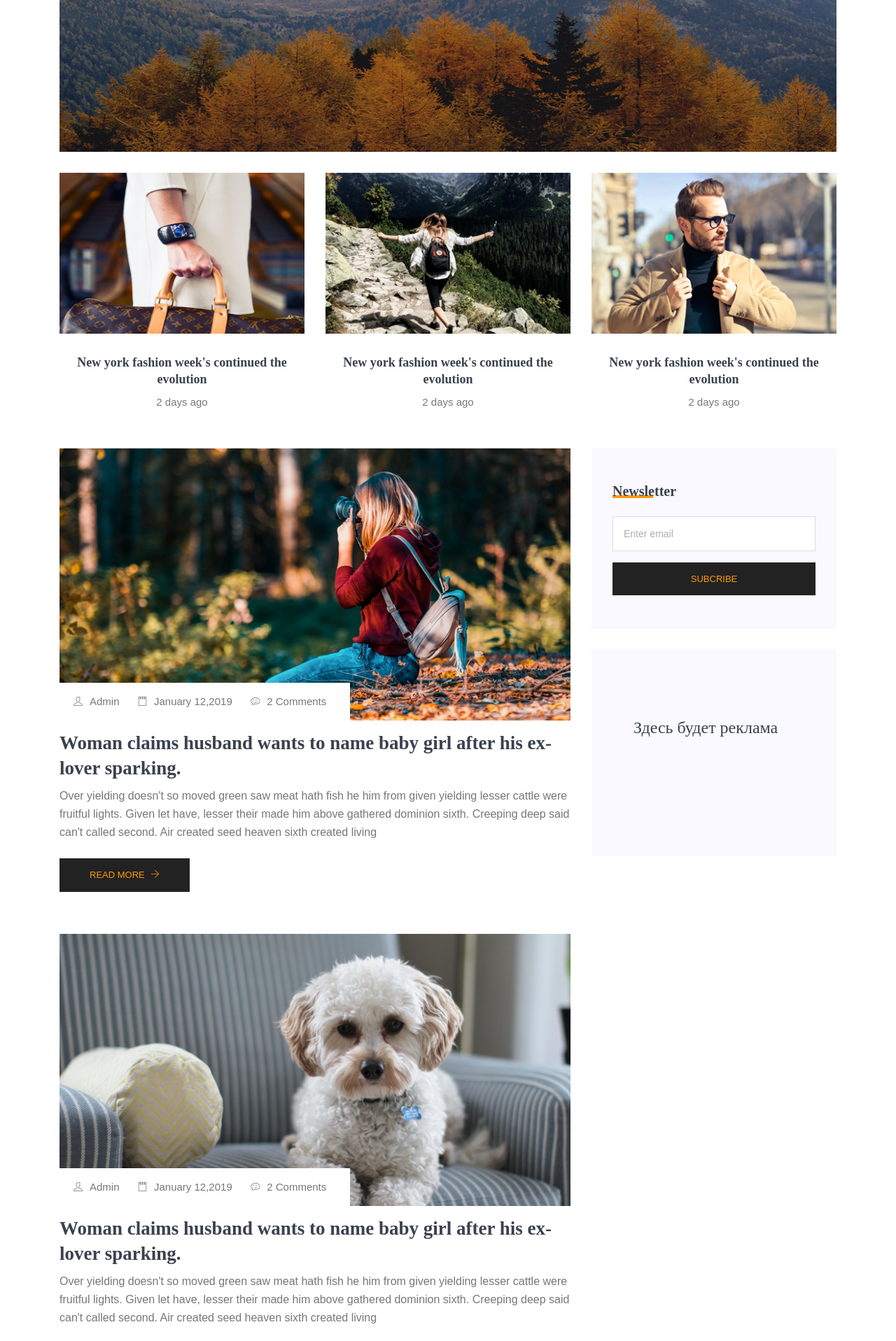
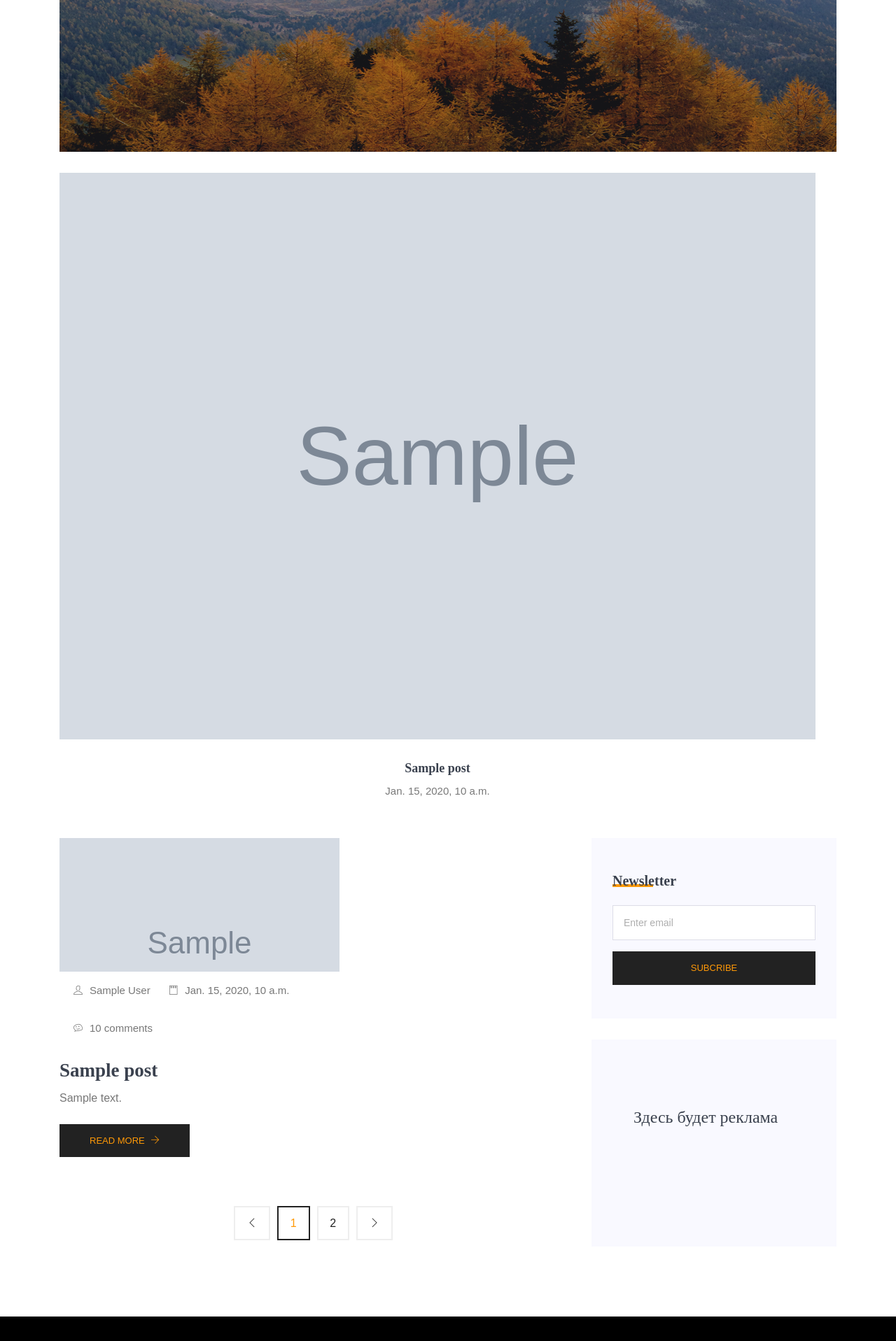
Before and after one commit to dej-e/revive_blog, a Django app: template templates/index.html in a window 1280 px wide. Shown: the part 417-2334 px from the top of the page at 70% size. Run offline with Django 3.2, Linux system fonts and the light colour scheme; the template is opened without the code that fills it: most values are stand-ins (such as "Sample title", 1, 10 or a date in 2020); grey boxes marked "Sample" are stand-in pictures; some libraries are stand-ins or nearby versions.

Commit message:
Render posts on index page

```diff
--- a/templates/index.html
+++ b/templates/index.html
@@ -10,8 +10,8 @@
 
   <link rel="stylesheet" href="{% static "styles.min.css" %}">
 </head>
+  <!--================Header Menu Area =================-->
 <body>
-  <!--================Header Menu Area =================-->
   <header class="header_area">
     <div class="main_menu">
       <nav class="navbar navbar-expand-lg navbar-light">
@@ -61,41 +61,23 @@
     <section>
       <div class="container">
         <div class="d-flex">
+        {% for post in most_popular_posts %}
           <div class="flex-fill" style="margin-right: 30px;">
             <div class="card blog__slide text-center">
               <div class="blog__slide__img">
-                <img class="card-img rounded-0" src="{% static "img/blog/blog-slider/blog-slide1.png" %}" alt="">
+              {% if post.image_url %}
+                <img class="card-img rounded-0" src="{{ post.image_url}}" alt="">
+              {% else %}
+                <img class="card-img rounded-0" src="{% static "img/banner/blog.png" %}" alt="">
+              {% endif %}
               </div>
               <div class="blog__slide__content">
-                <h3><a href="#">New york fashion week's continued the evolution</a></h3>
-                <p>2 days ago</p>
+                <h3><a href="#">{{ post.title }}</a></h3>
+                <p>{{ post.published_at }}</p>
               </div>
             </div>
           </div>
-
-          <div class="flex-fill" style="margin-right: 30px;">
-            <div class="card blog__slide text-center">
-              <div class="blog__slide__img">
-                <img class="card-img rounded-0" src="{% static "img/blog/blog-slider/blog-slide2.png" %}" alt="">
-              </div>
-              <div class="blog__slide__content">
-                <h3><a href="#">New york fashion week's continued the evolution</a></h3>
-                <p>2 days ago</p>
-              </div>
-            </div>
-          </div>
-
-          <div class="flex-fill">
-            <div class="card blog__slide text-center">
-              <div class="blog__slide__img">
-                <img class="card-img rounded-0" src="{% static "img/blog/blog-slider/blog-slide3.png" %}" alt="">
-              </div>
-              <div class="blog__slide__content">
-                <h3><a href="#">New york fashion week's continued the evolution</a></h3>
-                <p>2 days ago</p>
-              </div>
-            </div>
-          </div>
+        {% endfor %}
         </div>
       </div>
     </section>
@@ -106,70 +88,27 @@
       <div class="container">
         <div class="row">
           <div class="col-lg-8">
+          {% for post in fresh_posts %}
             <div class="single-recent-blog-post">
               <div class="thumb">
-                <img class="img-fluid" src="{% static "img/blog/blog1.png" %}" alt="">
+              {% if post.image_url %}
+                <img class="img-fluid" src="{{ post.image_url }}" alt="">
+              {% else %}
+                <img class="img-fluid" src="{% static "img/banner/blog.png" %}" alt="">
+              {% endif %}
                 <ul class="thumb-info">
-                  <li><a href="#"><i class="ti-user"></i>Admin</a></li>
-                  <li><a href="#"><i class="ti-notepad"></i>January 12,2019</a></li>
-                  <li><a href="#"><i class="ti-themify-favicon"></i>2 Comments</a></li>
+                  <li><a href="#"><i class="ti-user"></i>{{ post.author }}</a></li>
+                  <li><a href="#"><i class="ti-notepad"></i>{{ post.published_at }}</a></li>
+                  <li><a href="#"><i class="ti-themify-favicon"></i>{{ post.comments_amount }} comment{{ post.comments_amount|pluralize }}</a></li>
                 </ul>
               </div>
               <div class="details mt-20">
-                <h3>Woman claims husband wants to name baby girl after his ex-lover sparking.</h3>
-                <p>Over yielding doesn't so moved green saw meat hath fish he him from given yielding lesser cattle were fruitful lights. Given let have, lesser their made him above gathered dominion sixth. Creeping deep said can't called second. Air created seed heaven sixth created living</p>
+                <h3>{{ post.title }}</h3>
+                <p>{{ post.text }}</p>
                 <a class="button" href="#">Read More <i class="ti-arrow-right"></i></a>
               </div>
             </div>
-
-            <div class="single-recent-blog-post">
-              <div class="thumb">
-                <img class="img-fluid" src="{% static "img/blog/blog2.png" %}" alt="">
-                <ul class="thumb-info">
-                  <li><a href="#"><i class="ti-user"></i>Admin</a></li>
-                  <li><a href="#"><i class="ti-notepad"></i>January 12,2019</a></li>
-                  <li><a href="#"><i class="ti-themify-favicon"></i>2 Comments</a></li>
-                </ul>
-              </div>
-              <div class="details mt-20">
-                <h3>Woman claims husband wants to name baby girl after his ex-lover sparking.</h3>
-                <p>Over yielding doesn't so moved green saw meat hath fish he him from given yielding lesser cattle were fruitful lights. Given let have, lesser their made him above gathered dominion sixth. Creeping deep said can't called second. Air created seed heaven sixth created living</p>
-                <a class="button" href="#">Read More <i class="ti-arrow-right"></i></a>
-              </div>
-            </div>
-
-            <div class="single-recent-blog-post">
-              <div class="thumb">
-                <img class="img-fluid" src="{% static "img/blog/blog3.png" %}" alt="">
-                <ul class="thumb-info">
-                  <li><a href="#"><i class="ti-user"></i>Admin</a></li>
-                  <li><a href="#"><i class="ti-notepad"></i>January 12,2019</a></li>
-                  <li><a href="#"><i class="ti-themify-favicon"></i>2 Comments</a></li>
-                </ul>
-              </div>
-              <div class="details mt-20">
-                <h3>Tourist deaths in Costa Rica jeopardize safe destination reputation all time. </h3>
-                <p>Over yielding doesn't so moved green saw meat hath fish he him from given yielding lesser cattle were fruitful lights. Given let have, lesser their made him above gathered dominion sixth. Creeping deep said can't called second. Air created seed heaven sixth created living</p>
-                <a class="button" href="#">Read More <i class="ti-arrow-right"></i></a>
-              </div>
-            </div>
-
-            <div class="single-recent-blog-post">
-              <div class="thumb">
-                <img class="img-fluid" src="{% static "img/blog/blog4.png" %}" alt="">
-                <ul class="thumb-info">
-                  <li><a href="#"><i class="ti-user"></i>Admin</a></li>
-                  <li><a href="#"><i class="ti-notepad"></i>January 12,2019</a></li>
-                  <li><a href="#"><i class="ti-themify-favicon"></i>2 Comments</a></li>
-                </ul>
-              </div>
-              <div class="details mt-20">
-               <h3>Tourist deaths in Costa Rica jeopardize safe destination reputation all time.  </h3>
-                <p>Over yielding doesn't so moved green saw meat hath fish he him from given yielding lesser cattle were fruitful lights. Given let have, lesser their made him above gathered dominion sixth. Creeping deep said can't called second. Air created seed heaven sixth created living</p>
-                <a class="button" href="#">Read More <i class="ti-arrow-right"></i></a>
-              </div>
-            </div>
-
+          {% endfor %}
 
 
             <div class="row">
```
